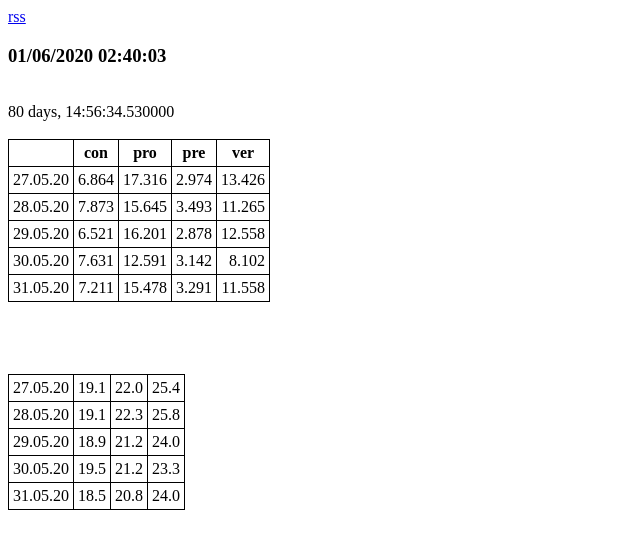
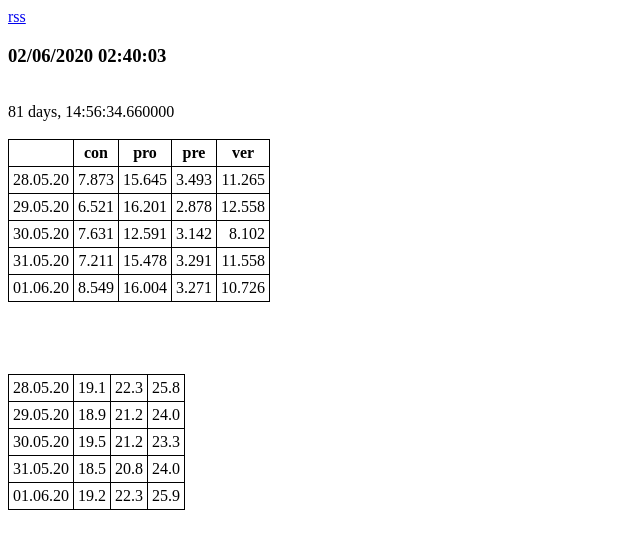
Before and after one commit to sedli2000/sedli2000.github.io, a plain HTML site: page index.html in a window 1280 px wide. Shown: the whole page, without its empty margins (0-640 px from the left). Drawn offline with Linux system fonts and the light colour scheme.

Commit message:
mar  2 giu 2020, 06.40.01, CEST

```diff
--- a/index.html
+++ b/index.html
@@ -1,18 +1,10 @@
-<html><meta name="viewport" content="width=device-width, initial-scale=1.0"><link rel="shortcut icon" href="/favicon.ico"><head><a href="https://sedli2000.github.io/index_log.html">rss</a><h3>01/06/2020 02:40:03</h3></head><body><br>80 days, 14:56:34.530000<br><br><TABLE cellpadding="4" style="border: 1px solid #000000; border-collapse: collapse;" border="1">
+<html><meta name="viewport" content="width=device-width, initial-scale=1.0"><link rel="shortcut icon" href="/favicon.ico"><head><a href="https://sedli2000.github.io/index_log.html">rss</a><h3>02/06/2020 02:40:03</h3></head><body><br>81 days, 14:56:34.660000<br><br><TABLE cellpadding="4" style="border: 1px solid #000000; border-collapse: collapse;" border="1">
  <TR>
   <TH>&nbsp;</TH>
   <TH>con</TH>
   <TH>pro</TH>
   <TH>pre</TH>
   <TH>ver</TH>
- </TR>
- <TR>
-  <TD align="right">27.05.20</TD>
-  <TD align="right">6.864</TD>
-  <TD align="right">17.316</TD>
-  <TD align="right">2.974</TD>
-  <TD align="right">13.426
-</TD>
  </TR>
  <TR>
   <TD align="right">28.05.20</TD>
@@ -46,14 +38,15 @@
   <TD align="right">11.558
 </TD>
  </TR>
-</TABLE><br><br><br><br><TABLE cellpadding="4" style="border: 1px solid #000000; border-collapse: collapse;" border="1">
  <TR>
-  <TD align="right">27.05.20</TD>
-  <TD align="right">19.1</TD>
-  <TD align="right">22.0</TD>
-  <TD align="right">25.4
+  <TD align="right">01.06.20</TD>
+  <TD align="right">8.549</TD>
+  <TD align="right">16.004</TD>
+  <TD align="right">3.271</TD>
+  <TD align="right">10.726
 </TD>
  </TR>
+</TABLE><br><br><br><br><TABLE cellpadding="4" style="border: 1px solid #000000; border-collapse: collapse;" border="1">
  <TR>
   <TD align="right">28.05.20</TD>
   <TD align="right">19.1</TD>
@@ -82,4 +75,11 @@
   <TD align="right">24.0
 </TD>
  </TR>
+ <TR>
+  <TD align="right">01.06.20</TD>
+  <TD align="right">19.2</TD>
+  <TD align="right">22.3</TD>
+  <TD align="right">25.9
+</TD>
+ </TR>
 </TABLE></body></html>
```
Also changed, not shown: index_log.html (+2 -2 lines).
